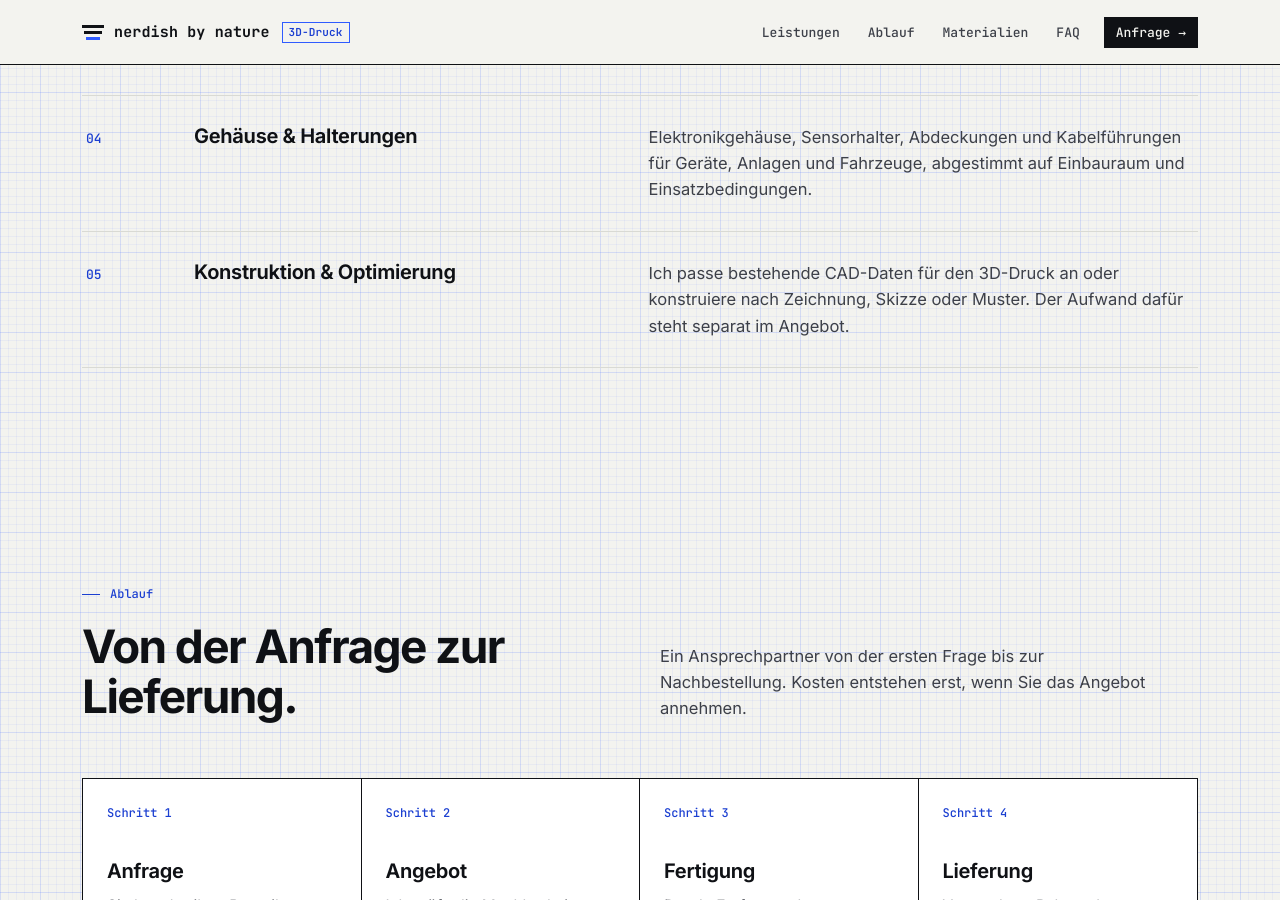
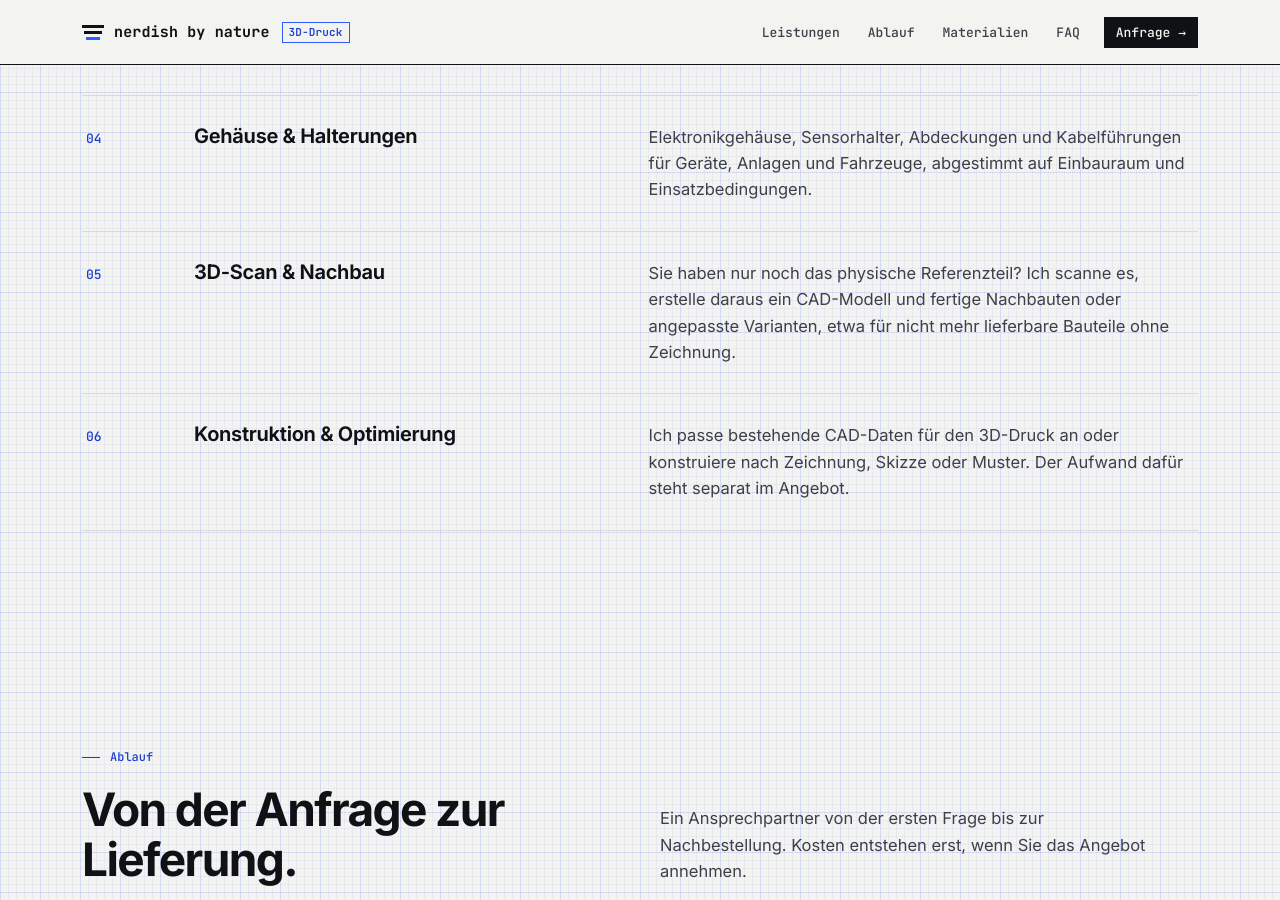
Before and after one commit to nerdishbynature/nerdishbynature.github.io, a Jekyll site: the page index.html, which Jekyll copies as it is, in a window 1280 px wide and 900 px high, scrolled down 1428 px. Built offline with Jekyll 4.4.1, drawn with Linux system fonts in a browser that asks for light colours; some of the changed text lies outside the part shown.

Commit message:
Add 3D scanning service and tidy pickup wording
Reference parts can be scanned and rebuilt as CAD models, now listed
as a service and covered in the FAQ.

```diff
--- a/index.html
+++ b/index.html
@@ -4,7 +4,7 @@
   <meta charset="utf-8">
   <meta name="viewport" content="width=device-width, initial-scale=1">
   <title>3D-Druck für Prototypen &amp; Kleinserien in Dessau-Roßlau – nerdish by nature</title>
-  <meta name="description" content="3D-Druck für Unternehmen aus Dessau-Roßlau: Funktionsprototypen, Kleinserien, Vorrichtungen und Gehäuse aus PLA, PETG, ASA und TPU. Festpreis innerhalb von 1–2 Werktagen, Versand deutschlandweit.">
+  <meta name="description" content="3D-Druck für Unternehmen aus Dessau-Roßlau: Funktionsprototypen, Kleinserien, Vorrichtungen, Gehäuse und Nachbau per 3D-Scan, aus PLA, PETG, ASA und TPU. Festpreis innerhalb von 1–2 Werktagen, Versand deutschlandweit.">
   <meta name="theme-color" content="#f3f3ef">
   <link rel="icon" href="/favicon.ico" sizes="32x32">
   <link rel="icon" href="/favicon.svg" type="image/svg+xml">
@@ -17,7 +17,7 @@
     "@context": "https://schema.org",
     "@type": "LocalBusiness",
     "name": "nerdish by nature – 3D-Druck",
-    "description": "3D-Druck für Unternehmen: Funktionsprototypen, Kleinserien, Vorrichtungen und Gehäuse.",
+    "description": "3D-Druck für Unternehmen: Funktionsprototypen, Kleinserien, Vorrichtungen, Gehäuse und Nachbau per 3D-Scan.",
     "url": "https://nerdishbynature.com/",
     "founder": "Piet Brauer-Kallenberg",
     "address": {
@@ -111,6 +111,11 @@
             </div>
             <div class="service">
               <span class="idx">05</span>
+              <h3>3D-Scan &amp; Nachbau</h3>
+              <p>Sie haben nur noch das physische Referenzteil? Ich scanne es, erstelle daraus ein CAD-Modell und fertige Nachbauten oder angepasste Varianten, etwa für nicht mehr lieferbare Bauteile ohne Zeichnung.</p>
+            </div>
+            <div class="service">
+              <span class="idx">06</span>
               <h3>Konstruktion &amp; Optimierung</h3>
               <p>Ich passe bestehende CAD-Daten für den 3D-Druck an oder konstruiere nach Zeichnung, Skizze oder Muster. Der Aufwand dafür steht separat im Angebot.</p>
             </div>
@@ -321,7 +326,11 @@
           <div class="faq-list">
             <details>
               <summary>Welche Daten brauchen Sie?</summary>
-              <p>Am besten eine STEP-Datei. STL und 3MF funktionieren ebenfalls. Bei Passmaßen hilft eine Zeichnung mit Toleranzangaben. Ohne CAD-Daten konstruiere ich nach Zeichnung, Skizze oder Muster und weise den Aufwand im Angebot separat aus.</p>
+              <p>Am besten eine STEP-Datei. STL und 3MF funktionieren ebenfalls. Bei Passmaßen hilft eine Zeichnung mit Toleranzangaben. Ohne CAD-Daten konstruiere ich nach Zeichnung oder Skizze. Liegt nur ein Referenzteil vor, scanne ich es und baue es als CAD-Modell nach. Den Aufwand dafür weise ich im Angebot separat aus.</p>
+            </details>
+            <details>
+              <summary>Können Sie ein vorhandenes Teil nachbauen?</summary>
+              <p>Ja. Schicken Sie mir das Referenzteil oder bringen Sie es in Dessau-Roßlau vorbei. Ich scanne es, erstelle ein CAD-Modell und drucke danach ein Musterteil zur Prüfung. Auf Wunsch passe ich dabei Maße oder Schwachstellen an.</p>
             </details>
             <details>
               <summary>Ab welcher Stückzahl lohnt sich 3D-Druck nicht mehr?</summary>
```
Also changed, not shown: other parts of index.html (+1 -1 lines).
